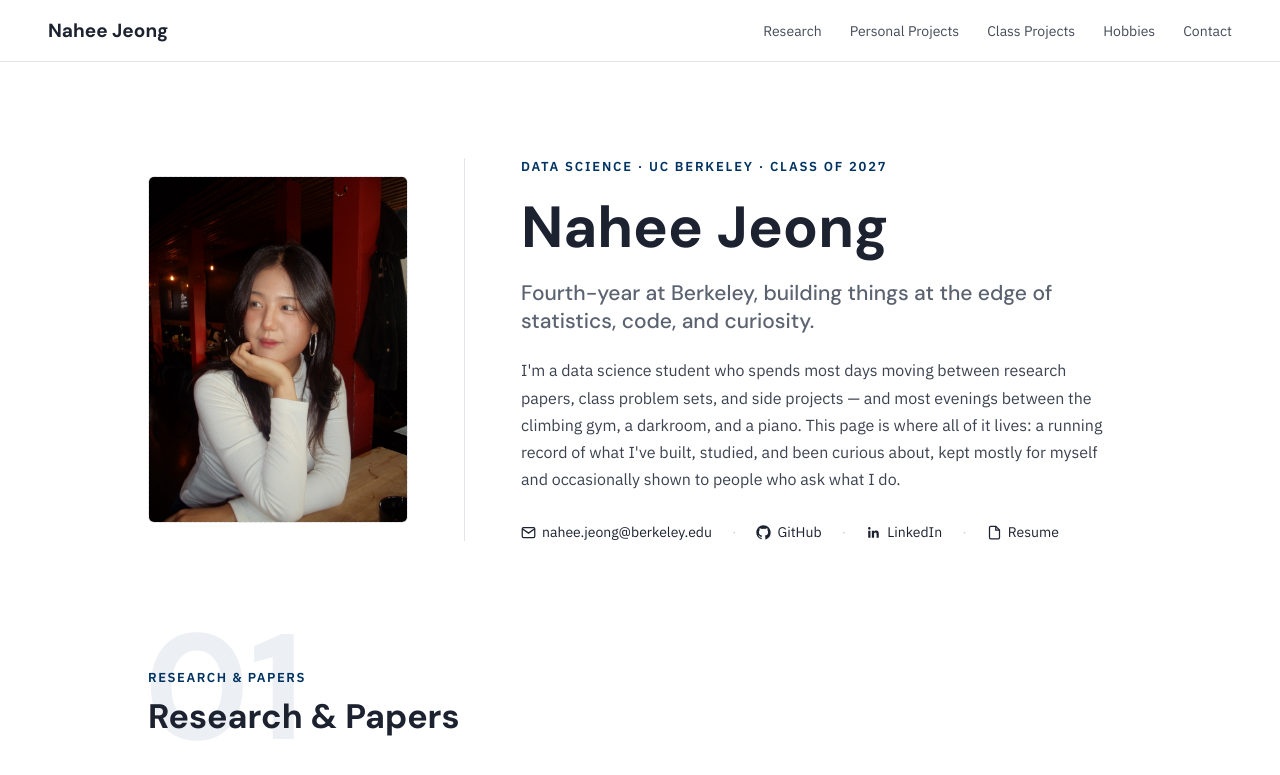
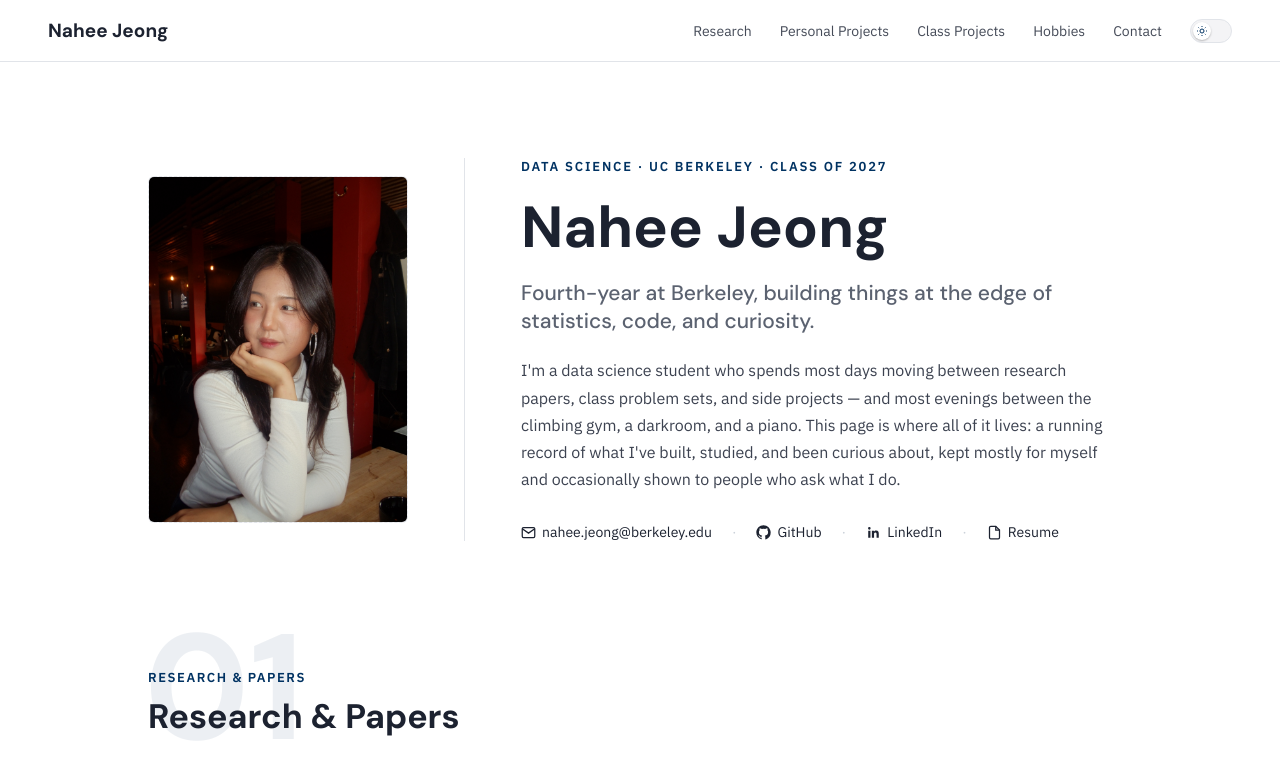
Before and after one commit to naheejeong/naheejeong.github.io, a React (Vite) app: page / in a window 1280 px wide. Shown: the top 775 px of the page. Built offline with nearby package versions, Linux system fonts and the light colour scheme.

Commit message:
add dark mode

```diff
--- a/index.html
+++ b/index.html
@@ -15,6 +15,18 @@
       href="https://fonts.googleapis.com/css2?family=DM+Sans:wght@400;500;600;700&family=IBM+Plex+Sans:wght@400;500;600&display=swap"
       rel="stylesheet"
     />
+    <script>
+      (function () {
+        var stored = localStorage.getItem('theme');
+        var theme =
+          stored === 'light' || stored === 'dark'
+            ? stored
+            : window.matchMedia('(prefers-color-scheme: dark)').matches
+              ? 'dark'
+              : 'light';
+        document.documentElement.dataset.theme = theme;
+      })();
+    </script>
   </head>
   <body>
     <div id="root"></div>
--- a/src/App.css
+++ b/src/App.css
@@ -15,7 +15,7 @@
   align-items: center;
   justify-content: space-between;
   padding: 18px var(--page-padding);
-  background: rgba(255, 255, 255, 0.9);
+  background: var(--color-nav-bg);
   backdrop-filter: blur(6px);
   border-bottom: 1px solid var(--color-border);
 }
@@ -34,6 +34,7 @@
 
 .nav__links {
   display: flex;
+  align-items: center;
   gap: 28px;
   font-size: 14px;
   flex-wrap: wrap;
@@ -45,6 +46,45 @@
 }
 
 .nav__links a:hover {
+  color: var(--color-accent);
+}
+
+.theme-toggle {
+  position: relative;
+  flex-shrink: 0;
+  width: 42px;
+  height: 24px;
+  padding: 0;
+  border: 1px solid var(--color-border);
+  border-radius: 999px;
+  background: var(--color-placeholder-bg);
+  cursor: pointer;
+  transition: background-color 0.2s ease, border-color 0.2s ease;
+}
+
+.theme-toggle[aria-checked='true'] {
+  background: var(--color-accent);
+  border-color: var(--color-accent);
+}
+
+.theme-toggle__knob {
+  position: absolute;
+  top: 2px;
+  left: 2px;
+  display: flex;
+  align-items: center;
+  justify-content: center;
+  width: 18px;
+  height: 18px;
+  border-radius: 50%;
+  background: #ffffff;
+  color: var(--color-accent);
+  box-shadow: 0 1px 2px rgba(0, 0, 0, 0.25);
+  transition: transform 0.2s ease, color 0.2s ease;
+}
+
+.theme-toggle[aria-checked='true'] .theme-toggle__knob {
+  transform: translateX(18px);
   color: var(--color-accent);
 }
 
@@ -77,7 +117,7 @@
   aspect-ratio: 3 / 4;
   flex-shrink: 0;
   border-radius: 6px;
-  background: #f4f4f6;
+  background: var(--color-placeholder-bg);
   border: 1px dashed var(--color-border);
   display: flex;
   flex-direction: column;
@@ -299,17 +339,18 @@
 .card {
   display: flex;
   flex-direction: column;
-  background: var(--color-bg);
+  background: var(--color-card-bg);
   border: 1px solid var(--color-border);
   border-radius: 6px;
   overflow: hidden;
   height: 100%;
-  transition: transform 0.2s ease, box-shadow 0.2s ease;
+  transition: transform 0.2s ease, box-shadow 0.2s ease, background-color 0.2s ease,
+    border-color 0.2s ease;
 }
 
 .card:hover {
   transform: translateY(-4px);
-  box-shadow: 0 14px 28px rgba(43, 36, 29, 0.1);
+  box-shadow: 0 14px 28px var(--color-card-shadow);
 }
 
 .card__body {
@@ -414,7 +455,7 @@
   width: 112px;
   height: 112px;
   border-radius: 50%;
-  background: #f4f4f6;
+  background: var(--color-placeholder-bg);
   border: 1px dashed var(--color-border);
   display: flex;
   align-items: center;
--- a/src/components/Icons.tsx
+++ b/src/components/Icons.tsx
@@ -35,3 +35,20 @@
     </svg>
   );
 }
+
+export function SunIcon({ size = 16 }: IconProps) {
+  return (
+    <svg width={size} height={size} viewBox="0 0 24 24" fill="none" stroke="currentColor" strokeWidth={2}>
+      <circle cx="12" cy="12" r="4" />
+      <path d="M12 2v2M12 20v2M4.93 4.93l1.41 1.41M17.66 17.66l1.41 1.41M2 12h2M20 12h2M4.93 19.07l1.41-1.41M17.66 6.34l1.41-1.41" />
+    </svg>
+  );
+}
+
+export function MoonIcon({ size = 16 }: IconProps) {
+  return (
+    <svg width={size} height={size} viewBox="0 0 24 24" fill="none" stroke="currentColor" strokeWidth={2}>
+      <path d="M21 12.79A9 9 0 1 1 11.21 3 7 7 0 0 0 21 12.79z" />
+    </svg>
+  );
+}
--- a/src/components/Nav.tsx
+++ b/src/components/Nav.tsx
@@ -1,5 +1,6 @@
 import type { MouseEvent } from 'react';
 import { scrollToId } from '../utils/scroll';
+import { ThemeToggle } from './ThemeToggle';
 
 const LINKS = [
   { href: '#research', label: 'Research' },
@@ -30,6 +31,7 @@
             </a>
           );
         })}
+        <ThemeToggle />
       </div>
     </nav>
   );
--- /dev/null
+++ b/src/components/ThemeToggle.tsx
@@ -0,0 +1,22 @@
+import { useTheme } from '../hooks/useTheme';
+import { MoonIcon, SunIcon } from './Icons';
+
+export function ThemeToggle() {
+  const [theme, toggleTheme] = useTheme();
+  const isDark = theme === 'dark';
+
+  return (
+    <button
+      type="button"
+      role="switch"
+      aria-checked={isDark}
+      className="theme-toggle"
+      onClick={toggleTheme}
+      aria-label={isDark ? 'Switch to light mode' : 'Switch to dark mode'}
+    >
+      <span className="theme-toggle__knob">
+        {isDark ? <MoonIcon size={12} /> : <SunIcon size={12} />}
+      </span>
+    </button>
+  );
+}
--- /dev/null
+++ b/src/hooks/useTheme.ts
@@ -0,0 +1,24 @@
+import { useEffect, useState } from 'react';
+
+export type Theme = 'light' | 'dark';
+
+const STORAGE_KEY = 'theme';
+
+function getInitialTheme(): Theme {
+  const stored = localStorage.getItem(STORAGE_KEY);
+  if (stored === 'light' || stored === 'dark') return stored;
+  return window.matchMedia('(prefers-color-scheme: dark)').matches ? 'dark' : 'light';
+}
+
+export function useTheme(): [Theme, () => void] {
+  const [theme, setTheme] = useState<Theme>(getInitialTheme);
+
+  useEffect(() => {
+    document.documentElement.dataset.theme = theme;
+    localStorage.setItem(STORAGE_KEY, theme);
+  }, [theme]);
+
+  const toggleTheme = () => setTheme((t) => (t === 'light' ? 'dark' : 'light'));
+
+  return [theme, toggleTheme];
+}
--- a/src/index.css
+++ b/src/index.css
@@ -14,12 +14,46 @@
   --color-section-tint: #fbf3de;
   --color-divider: #ccd2da;
   --color-selection: #dce8f2;
+  --color-nav-bg: rgba(255, 255, 255, 0.9);
+  --color-card-bg: #ffffff;
+  --color-card-shadow: rgba(43, 36, 29, 0.1);
+  --color-placeholder-bg: #f4f4f6;
 
   --font-heading: 'DM Sans', sans-serif;
   --font-body: 'IBM Plex Sans', sans-serif;
 
   --page-max-width: 1080px;
   --page-padding: 48px;
+}
+
+:root[data-theme='dark'] {
+  --color-bg: #12151c;
+  --color-ink: #f0f2f5;
+  --color-body: #c7cbd4;
+  --color-muted-1: #9aa1ad;
+  --color-muted-2: #838a97;
+  --color-muted-3: #6b7280;
+  --color-border: #2a2f3a;
+  --color-accent: #7ab0e8;
+  --color-accent-hover: #a4cbf2;
+  --color-accent-tint: #1b2836;
+  --color-gold: #e0b45c;
+  --color-gold-tint: #332811;
+  --color-section-tint: #211d12;
+  --color-divider: #3a3f4a;
+  --color-selection: rgba(122, 176, 232, 0.25);
+  --color-nav-bg: rgba(18, 21, 28, 0.85);
+  --color-card-bg: #181c25;
+  --color-card-shadow: rgba(0, 0, 0, 0.35);
+  --color-placeholder-bg: #1b1f28;
+}
+
+body,
+.nav,
+.hero__photo,
+.hobby__photo,
+.footer__icon {
+  transition: background-color 0.2s ease, border-color 0.2s ease, color 0.2s ease;
 }
 
 * {
```
